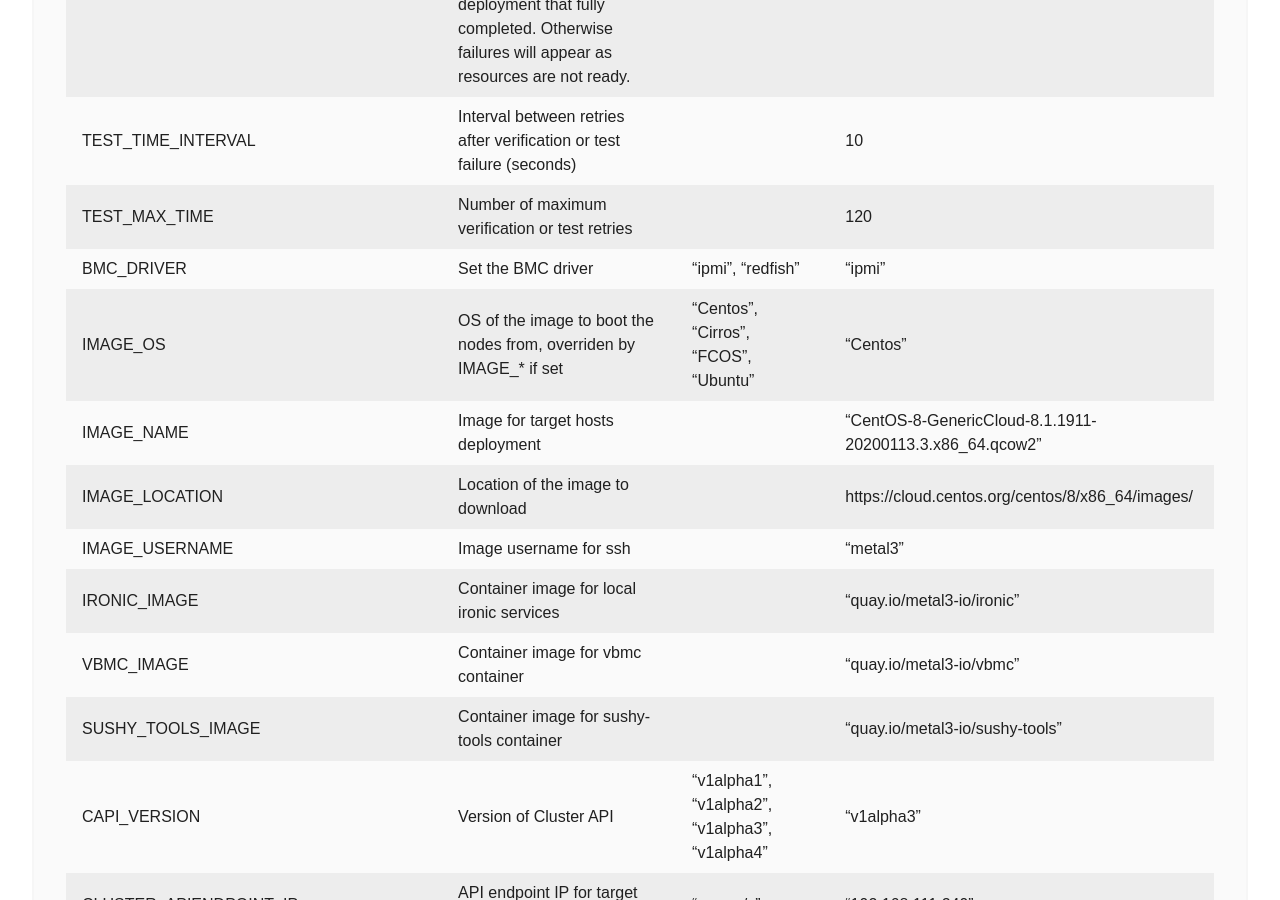
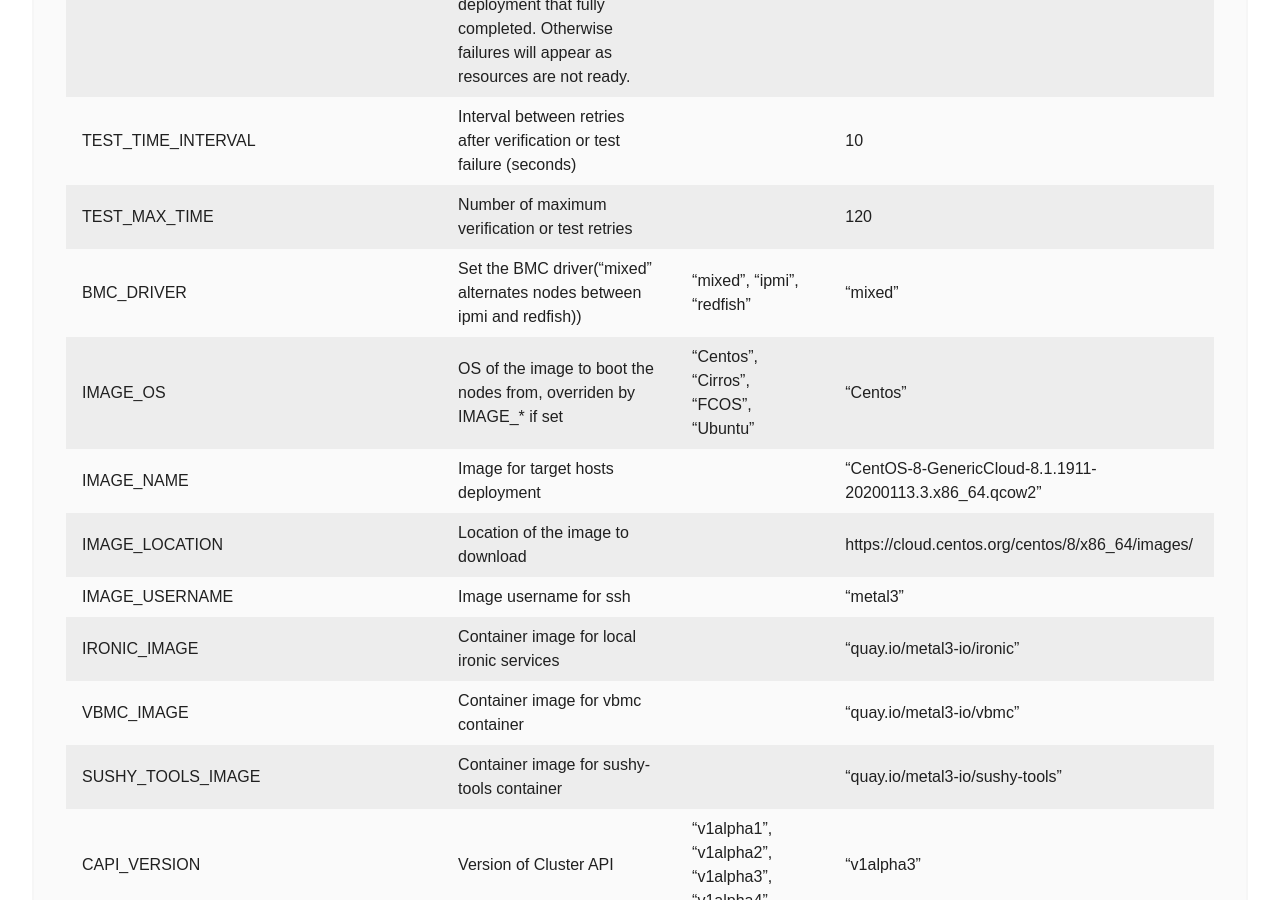
Before and after one commit to metal3-io/metal3-io.github.io, a Jekyll site: the page built from try-it.md, in a window 1280 px wide and 900 px high, scrolled down 3768 px. Built offline with Jekyll 4.4.1, drawn with Linux system fonts in a browser that asks for light colours; nearby versions of some CDN libraries; comment, search, counter and statistics services are not loaded.

Commit message:
Update details for BMC_DRIVER
Mention new "mixed" mode

```diff
--- a/try-it.md
+++ b/try-it.md
@@ -112,7 +112,7 @@ can configure the following
 | SKIP_RETRIES                   | Do not retry on failure during verifications or tests of the environment. This should be false. It could only be set to false for verifications of a dev env deployment that fully completed. Otherwise failures will appear as resources are not ready. | "true", "false"                      | "false"                                                      |
 | TEST_TIME_INTERVAL             | Interval between retries after verification or test failure (seconds)                                                                                                                                                                                    | <int>                                | 10                                                           |
 | TEST_MAX_TIME                  | Number of maximum verification or test retries                                                                                                                                                                                                           | <int>                                | 120                                                          |
-| BMC_DRIVER                     | Set the BMC driver                                                                                                                                                                                                                                       | "ipmi", "redfish"                    | "ipmi"                                                       |
+| BMC_DRIVER                     | Set the BMC driver("mixed" alternates nodes between ipmi and redfish))                                                                                                                                                                                   | "mixed", "ipmi", "redfish"           | "mixed"                                                      |
 | IMAGE_OS                       | OS of the image to boot the nodes from, overriden by IMAGE\_\* if set                                                                                                                                                                                    | "Centos", "Cirros", "FCOS", "Ubuntu" | "Centos"                                                     |
 | IMAGE_NAME                     | Image for target hosts deployment                                                                                                                                                                                                                        |                                      | "CentOS-8-GenericCloud-8.1.1911-20200113.3.x86_64.qcow2"                    |
 | IMAGE_LOCATION                 | Location of the image to download                                                                                                                                                                                                                        | <URL>                                | https://cloud.centos.org/centos/8/x86_64/images/                     |
```
